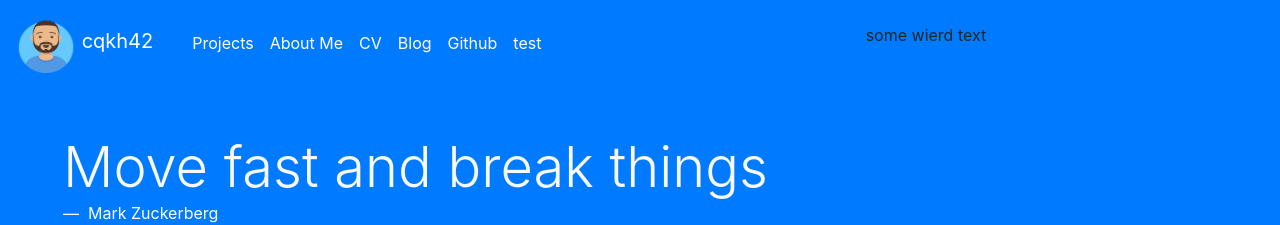
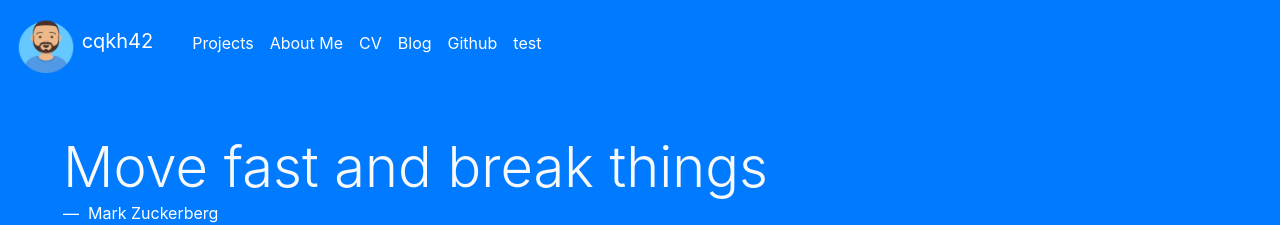
Before and after one commit to cqkh42/cqkh42.github.io, a Jekyll site: the page built from index.html, in a window 1280 px wide. Shown: the top 225 px of the page. Built offline with Jekyll 4.4.1, drawn with Linux system fonts in a browser that asks for light colours.

Commit message:
Update nav.html

```diff
--- a/_includes/nav.html
+++ b/_includes/nav.html
@@ -15,6 +15,5 @@
            </li>
       {% endfor %}
     </ul>
-    <p>some wierd text</p>
   </div>
 </nav>
```
